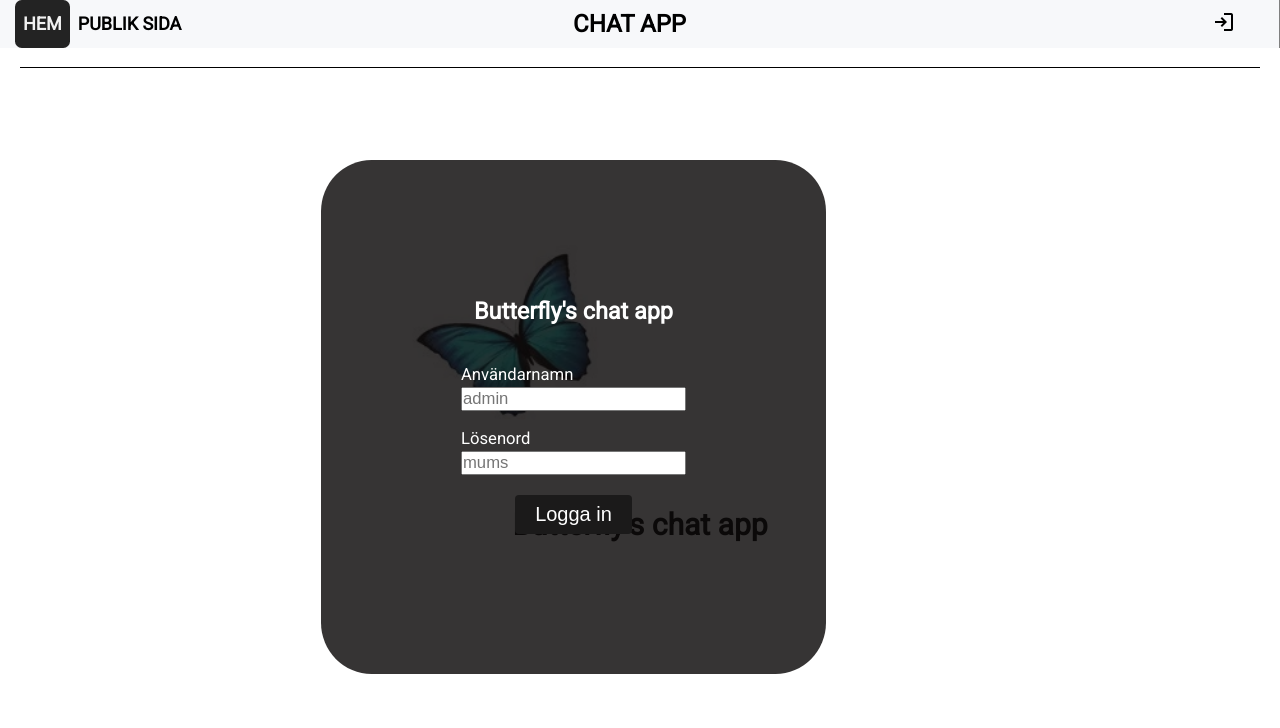
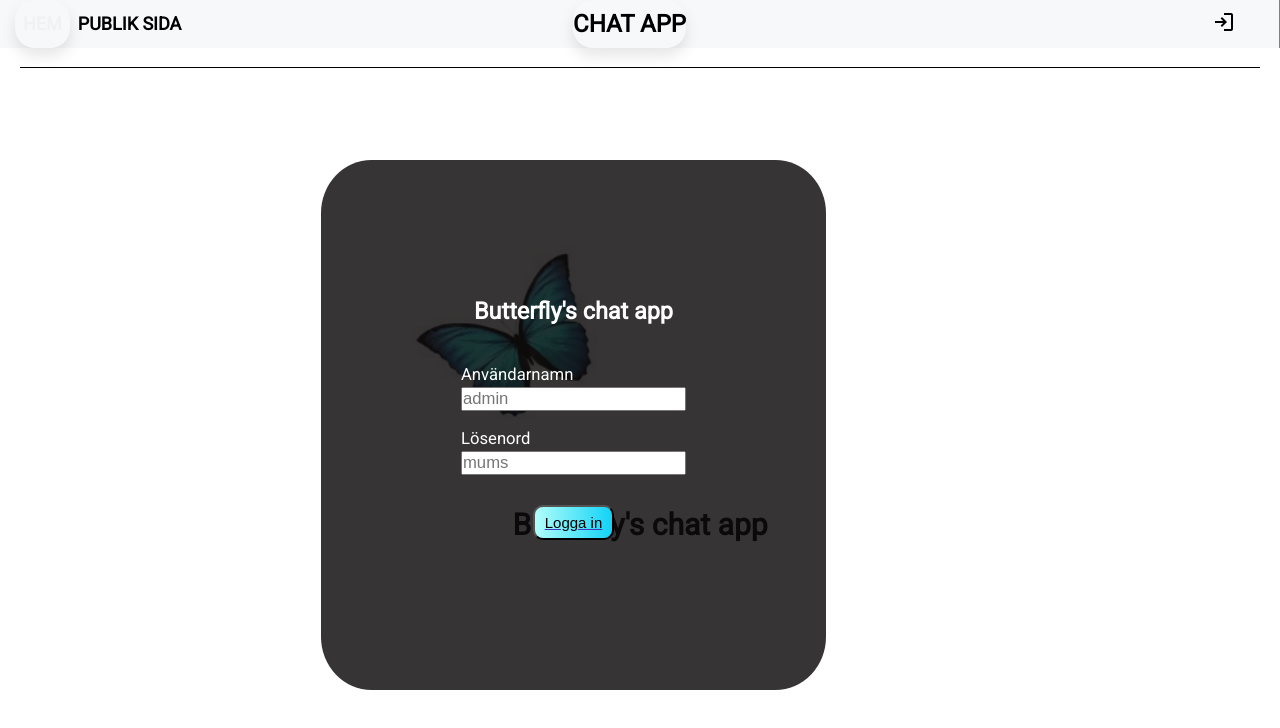
Before and after one commit to MalinJ123/Chattyy2, a React (Vite) app: page / in a window 1280 px wide. Both pictures are taken after a click on the button "login". Shown: the top 728 px of the page. Built offline with nearby package versions, Linux system fonts and the light colour scheme.

Commit message:
css user

```diff
--- a/api/data/db.json
+++ b/api/data/db.json
@@ -7,13 +7,13 @@
     },
     {
       "id": 997,
-      "name": "gubben",
-      "password": "gumman"
+      "name": "Malin",
+      "password": "Jonsson"
     },
     {
       "id": 2162,
-      "name": "Moa",
-      "password": "Victor"
+      "name": "Marie ",
+      "password": "jonsson"
     }
   ],
   "messages": [
@@ -64,6 +64,14 @@
     {
       "userId": 1,
       "message": "ddddddd"
+    },
+    {
+      "userId": 1,
+      "message": "heeey richard "
+    },
+    {
+      "userId": 1,
+      "message": "Hej marie "
     }
   ]
 }
--- a/components/Header.css
+++ b/components/Header.css
@@ -13,10 +13,10 @@
     gap: 1em;
     top: 3em;
     right: 0;
-    background-color: rgb(28, 28, 28);
+    background-color: #05050572;
     color: white;
     width:140px;
-    height: 70vh;
+    height: 40vh;
 }
 
 .settings-navbar a{
--- a/components/Login.css
+++ b/components/Login.css
@@ -1,4 +1,4 @@
-.main-form{
+.main-form {
 	margin-top: 2em;
 	position: absolute;
 	top: 5em;
@@ -9,7 +9,7 @@
 	right: 35%;
 }
 
-.form-div{
+.form-div {
 	display: flex;
 	flex-direction: column;
 	padding: 5em;
@@ -17,55 +17,62 @@
 	gap: 1em;
 	color: white;
 }
-.title{
+.title {
 	margin-bottom: 1em;
 }
 
-.form-header{
+.form-header {
 	display: flex;
 	justify-content: center;
-
 }
-.input-div{
+.input-div {
 	display: flex;
 	justify-content: center;
 	flex-direction: column;
 	font-size: smaller;
 }
 
-input{
+input {
 	align-self: center;
 	/* width: 200px;
      */
-
 }
 
-label{
+label {
 	align-self: right;
 	margin-bottom: 0.2em;
 	font-weight: lighter;
 }
-.login-div{
+.login-div {
 	display: flex;
 	justify-content: center;
 }
-.login-btn{
-    background-color: rgb(27, 26, 26);
-    color: white;
-    border: none;
-    font-size: 20px;
-    padding: .4em 1em;
-    border-radius: 4px;
-    cursor: pointer;
-    align-self: center;
+.login-btn {
+	background-image: linear-gradient(
+		to right,
+		#b2fefa 0%,
+		#0ed2f7 51%,
+		#b2fefa 100%
+	);
+	margin: 10px;
+	padding: 7px 10px;
+	text-align: center;
+	font-size: 15px;
+	transition: 0.5s;
+	background-size: 200% auto;
+	color: rgb(0, 0, 0);
+	/* box-shadow: 0 0 20px #eee; */
+	border-radius: 10px;
+	display: block;
 }
-.login-btn:hover{
-    background-color: white;
-    color: rgb(27, 26, 26);
+.login-btn:hover {
+	background-position: right center; /* change the direction of the change here */
+	color: #090808;
+	text-decoration: none;
 }
 
-@media screen and (max-width: 790px){
-    .main-form{
+@media screen and (max-width: 790px) {
+	.main-form {
 		margin-top: 2em;
 		position: absolute;
 		top: 5em;
@@ -75,10 +82,9 @@ label{
 		border-radius: 10%;
 		right: 25%;
 	}
-
 }
-@media screen and (max-width: 549px){
-    .main-form{
+@media screen and (max-width: 549px) {
+	.main-form {
 		margin-top: 2em;
 		position: absolute;
 		top: 6em;
@@ -86,7 +92,7 @@ label{
 		border-radius: 10%;
 		right: 8%;
 	}
-    .form-div{
+	.form-div {
 		display: flex;
 		flex-direction: column;
 		padding: 1em;
@@ -94,5 +100,4 @@ label{
 		gap: 2em;
 		color: white;
 	}
-
 }
--- a/routes/Users.jsx
+++ b/routes/Users.jsx
@@ -10,7 +10,7 @@ export const loader = () => getUsers();
 
 const Users = () => {
 	const userData = useLoaderData();
-    const { user, setUserId } = useContext(UserContext)
+	const { user, setUserId } = useContext(UserContext);
 
 	const [editingUser, setEditingUser] = useState({});
 	const [userName, setUserName] = useState("");
@@ -27,64 +27,88 @@ const Users = () => {
 	};
 
 	const onEditUser = (user) => {
-        setEditingUser(user)
-    }
+		setEditingUser(user);
+	};
 
 	const handleUserNameChange = (e) => {
 		setUserName(e.target.value);
-    }
+	};
 
 	const handleUserPasswordChange = (e) => {
 		setUserPassword(e.target.value);
-    }
+	};
 
 	const onSubmit = async (e) => {
-        e.preventDefault()
+		e.preventDefault();
 
 		let editUser = {
 			id: editingUser.id,
 			name: userName,
 			password: userPassword,
-        }
+		};
 
-        const result = await updateUser(editUser)
+		const result = await updateUser(editUser);
 		console.log(result);
-        setEditingUser({})
-    }
+		setEditingUser({});
+	};
 
-
-
-    return(
+	return (
 		<div className="users-div">
-
 			{userData.map((user) => (
 				<div key={user.id} className="user-div">
-                    {
-                        editingUser.id === user.id ? (
+					{editingUser.id === user.id ? (
 						<form onSubmit={onSubmit}>
 							<p>Ändrar på {user.name}</p>
-                                <input type="text" placeholder={user.name} value={userName} onChange={handleUserNameChange} />
-                                <input type="text" placeholder={user.password} value={userPassword} onChange={handleUserPasswordChange} />
-                                <button className="user-btn" type="submit">Spara</button>
-                                <button className="user-btn" onClick={() => setEditingUser({})}>Avbryt</button>
+							<input
+								type="text"
+								placeholder={user.name}
+								value={userName}
+								onChange={handleUserNameChange}
+							/>
+							<input
+								type="text"
+								placeholder={user.password}
+								value={userPassword}
+								onChange={handleUserPasswordChange}
+							/>
+							<button className="user-btn" type="submit">
+								Spara
+							</button>
+							<button
+								className="user-btn"
+								onClick={() => setEditingUser({})}
+							>
+								Avbryt
+							</button>
 						</form>
-                        )
-                        :
+					) : (
 						<>
-                            <li className="user-li"> Id: {user.id} <br /> Användarnamn: {user.name}</li>
+							<li className="user-li">
+								{" "}
+								Id: {user.id} <br /> Användarnamn: {user.name}
+							</li>
 							<div className="user-button">
-                                <button onClick={() => onEditUser(user)} className="user-btn"> Uppdatera</button>
-                                <button onClick={() => handleDelete(user.id)} className="user-btn"> Ta bort</button>
+								<button
+									onClick={() => onEditUser(user)}
+									className="user-btn"
+								>
+									{" "}
+									Uppdatera
+								</button>
+								<button
+									onClick={() => handleDelete(user.id)}
+									className="user-btn"
+								>
+									{" "}
+									Ta bort
+								</button>
 							</div>
 						</>
-                    }
-                     {user.id === user.id && <DmMessages userId={user.id} />}
+					)}
 				</div>
-                )
-                )
-            }
+			))}
 		</div>
-    )
-}
+	);
+};
 
 export default Users;
--- a/src/index.css
+++ b/src/index.css
@@ -14,6 +14,8 @@ html, body {
 }
 
 a.active {
-  background-color: #232323;
+  /* background-color: #232323; */
+  box-shadow: 0px 8px 15px rgba(0, 0, 0, 0.1);
   color: #f1f1f1;
+  border-radius: 20px;
 }
--- a/stylesheet/users.css
+++ b/stylesheet/users.css
@@ -1,41 +1,54 @@
-*{
+* {
 	padding: 0;
 	margin: 0;
 	box-sizing: border-box;
 }
 
-.users-div{
+.users-div {
 	display: flex;
 	justify-content: center;
 	flex-direction: column;
-    background-color: rgb(72, 72, 72);
+	/* background-image: linear-gradient(to right, #B2FEFA 0%, #0ED2F7  51%, #B2FEFA  100%); */
+	background-color: #05050572;
 	padding: 3em;
 	gap: 1em;
+	/* box-shadow: 0 0 20px #eee; */
+	border-radius: 10%;
 }
-.user-div{
-    color: white ;
+
+.user-div {
+	color: rgb(255, 249, 249);
 }
-.user-li{
+.user-li {
 	list-style: none;
 }
 
-.user-button{
+.user-button {
 	display: flex;
 	gap: 1em;
-    margin: 1em;
+}
 
+.user-btn {
+	background-image: linear-gradient(
+		to right,
+		#b2fefa 0%,
+		#0ed2f7 51%,
+		#b2fefa 100%
+	);
+	margin: 10px;
+	padding: 7px 10px;
+	text-align: center;
+	font-size: 15px;
+	transition: 0.5s;
+	background-size: 200% auto;
+	color: rgb(0, 0, 0);
+	/* box-shadow: 0 0 20px #eee; */
+	border-radius: 10px;
+	display: block;
 }
-.user-btn{
-    background-color: rgb(27, 26, 26);
-    color: white;
-    border: none;
-    font-size: 18px;
-    padding: .4em .2em;
-    border-radius: 4px;
-    cursor: pointer;
-    align-self: center;
+
+.user-btn:hover {
+	background-position: right center; /* change the direction of the change here */
+	color: #090808;
+	text-decoration: none;
 }
-.user-btn:hover{
-    background-color: white;
-    color: rgb(27, 26, 26);
-}
```
Lines whose indentation alone changed are shown as unchanged.
